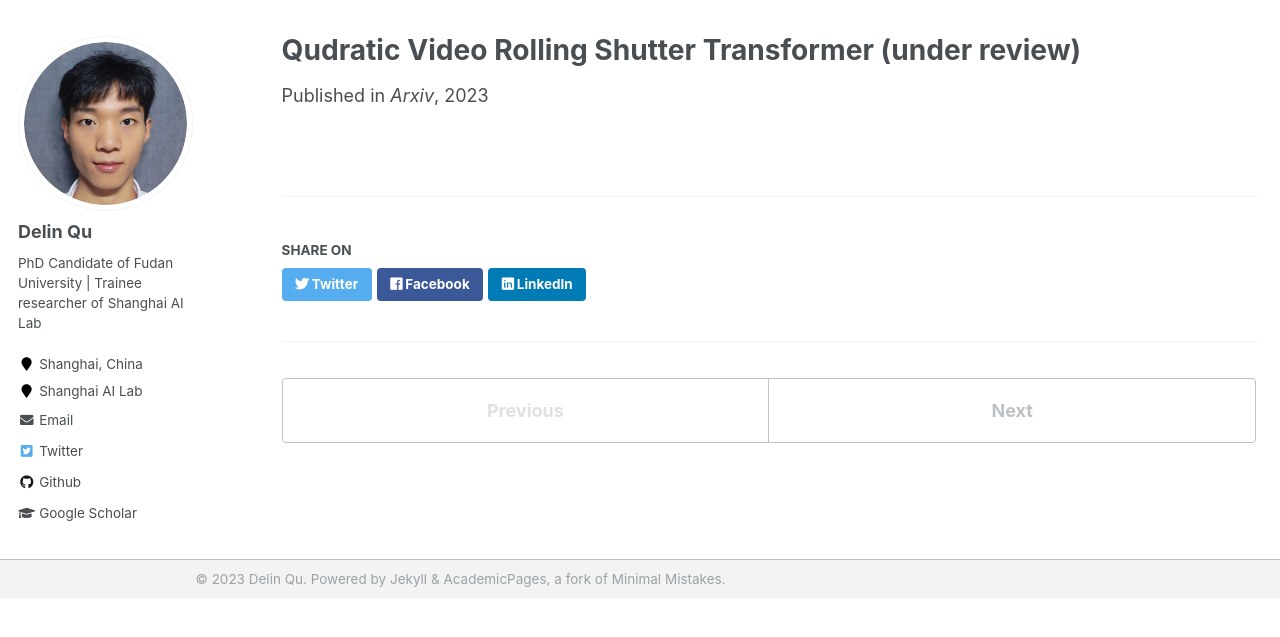
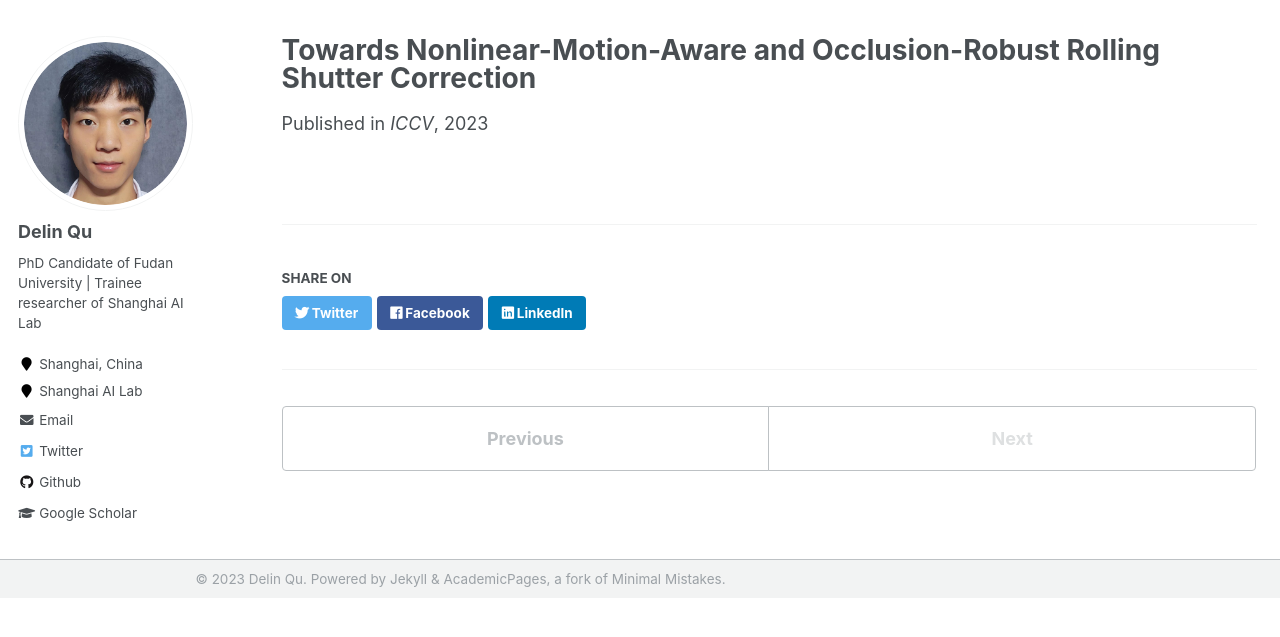
Before and after one commit to DelinQu/delinqu.github.io, a Jekyll site: the page built from _publications/2023-qrst.md, in a window 1280 px wide. Shown: the top 637 px of the page. Built offline with Jekyll 4.4.1, drawn with Linux system fonts in a browser that asks for light colours.

Commit message:
update iccv

```diff
--- a/_includes/news.html
+++ b/_includes/news.html
@@ -1,5 +1,6 @@
 <div class="news">
   <ul>
+    <li><b>06.2023</b> A paper is accepted at ICCV 2023! Details below.</li>
     <li><b>06.2023</b> A paper is accepted at TPAMI 2023! Details below.</li>
     <li><b>03.2023</b> A paper is accepted at CVPR 2023! Details below.</li>
  </ul>
--- a/_publications/2023-qrst.md
+++ b/_publications/2023-qrst.md
@@ -1,15 +1,15 @@
 ---
-title: "Qudratic Video Rolling Shutter Transformer (under review)"
+title: "Towards Nonlinear-Motion-Aware and Occlusion-Robust Rolling Shutter Correction"
 collection: publications
 permalink: /publication/2023-qrst
-date: 2023-03-15gity
-venue: "Arxiv"
+date: 2023-07-14
+venue: "ICCV"
 authors: " <b>Delin Qu$^*$</b>, <b>Yizhen Lao$^{*}$</b>, Dong Wang, Zhigang Wang, Xuelong Li, Bin Zhao $^{†}$"
 url:
 project: https://delinqu.github.io/NW-RSBA/
 bibtex: files/2023_qrst.txt
-arxiv: https://arxiv.org/pdf/2209.08503.pdf
-openpdf: https://arxiv.org/pdf/2209.08503.pdf
+arxiv: https://arxiv.org/abs/2303.18125
+openpdf: https://arxiv.org/abs/2303.18125
 supp:
 teaser: images/2023_qrst.png
 videoresults:
```
